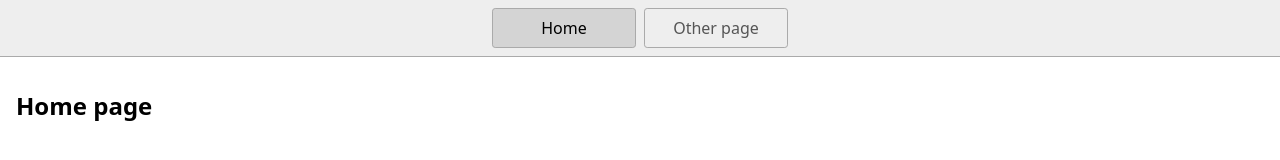
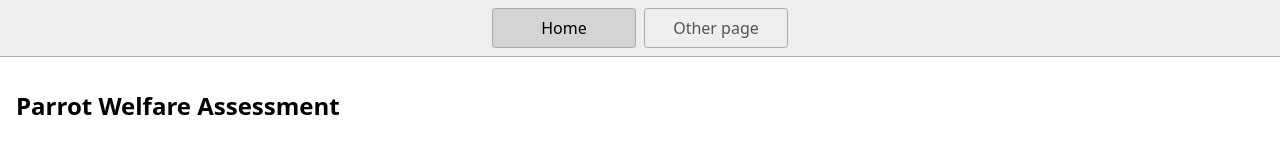
Before and after one commit to a-sortan/ParrotWelfareApp, a website: page index.html in a window 1280 px wide. Drawn offline with Linux system fonts and the light colour scheme.

Commit message:
change h1 on home page

```diff
--- a/index.html
+++ b/index.html
@@ -17,7 +17,7 @@
       <a href="/page2.html">Other page</a>
     </nav>
     <main>
-      <h1>Home page</h1>
+      <h1>Parrot Welfare Assessment</h1>
     </main>
   </body>
 </html>
```
